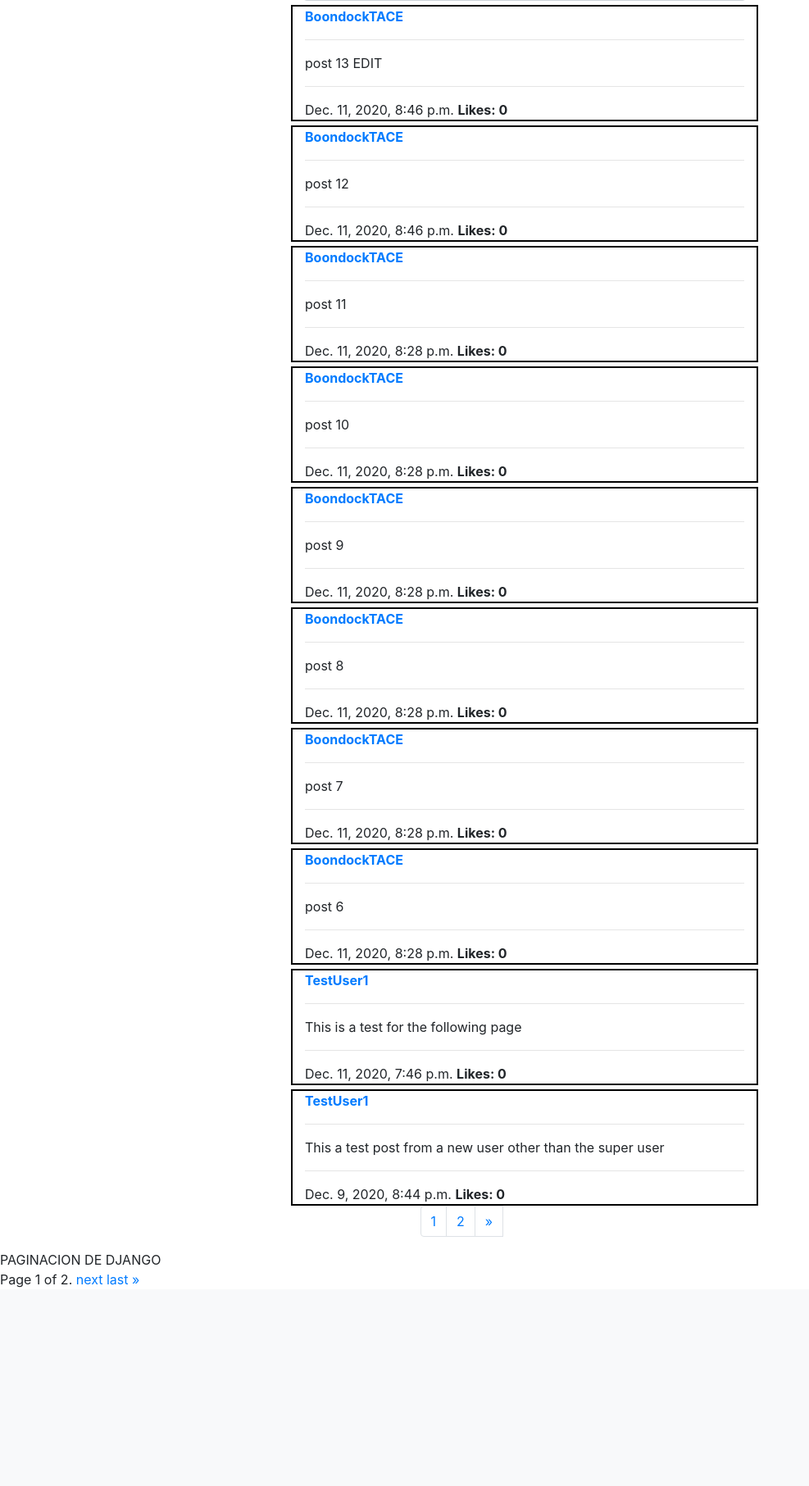
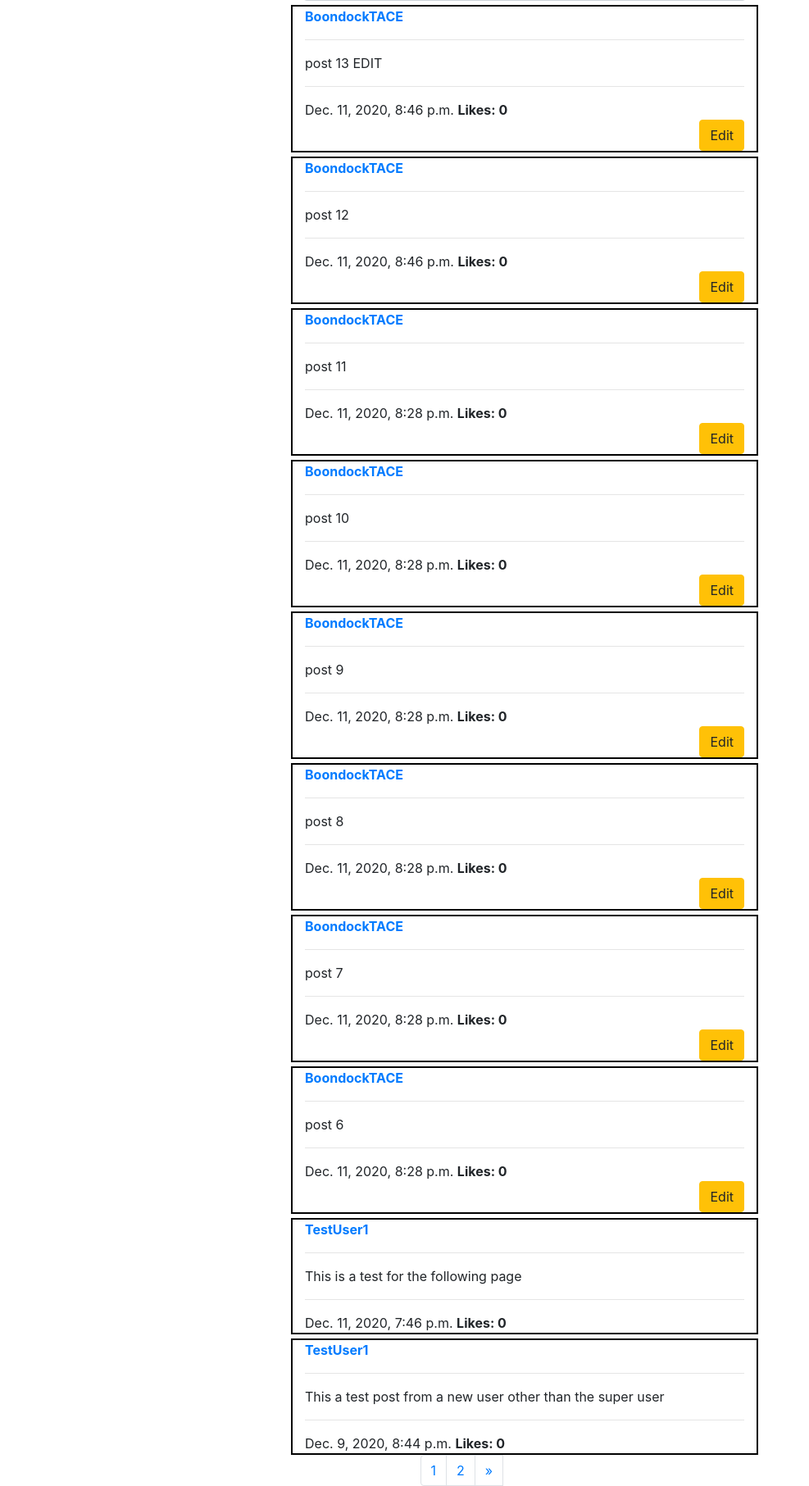
Before and after one commit to Boondock19/Boondock19--Project4-Network-HavardCourse, a Django app: page / in a window 1280 px wide. Shown: the part 243-2056 px from the top of the page at 82% size, without its empty margins (0-987 px from the left). Before the commit the page ends 1814 px from the top, so only its background shows below. Run offline with Django 3.2, Linux system fonts and the light colour scheme; a user stored in the database is signed in; data comes from the database, SQL or seed files in the repository; both versions use the stored data as it was after the commit; some libraries are stand-ins or nearby versions.

Commit message:
Decimo Primer commit edit function

```diff
--- /dev/null
+++ b/project4/network/static/network/EditPost.js
@@ -0,0 +1,40 @@
+document.addEventListener("DOMContentLoaded", function () {
+    edit=document.querySelectorAll(".EditPost")
+    console.log("Cargo el script")
+    console.log(edit)
+    edit.forEach((element) => {
+        element.addEventListener("click", function () {
+        GetPost=element.getAttribute("data-post_id");
+        EditPostBtn=document.querySelector(`#editpost-${  GetPost }`);
+        console.log(GetPost)
+        if (EditPostBtn.textContent == "Edit"){
+
+            Contend_of_Post=document.querySelector(`#p_text_contend_${  GetPost }`)
+            Texarea_of_Post=document.querySelector(`#texarea_text_contend_${  GetPost }`)
+            Contend_of_Post.style.diplay="none";
+            Texarea_of_Post.style.display="block";
+            EditPostBtn.textContent="Save"
+            EditPostBtn.setAttribute("class","btn btn-success SavePost")
+        } else if (EditPostBtn.textContent == "Save") {
+            EditPost(GetPost,Texarea_of_Post.value)
+            EditPostBtn.textContent="Edit"
+            EditPostBtn.setAttribute("class","btn btn-warning EditPost")
+           }
+        })
+    })
+})
+
+function EditPost(id,content) {
+    form= new FormData();
+    form.append("id",id);
+    form.append("content",content);
+    fetch("/EditPost/",{
+        method:"POST",
+        body:form,
+    }).then((res) =>{
+        document.querySelector(`#p_text_contend_${id}`).textContent=content
+        document.querySelector(`#p_text_contend_${id}`).style.display="block"
+        document.querySelector(`#texarea_text_contend_${id}`).style.display="none"
+        document.querySelector(`#texarea_text_contend_${id}`).value =content.trim();
+    })
+}
--- a/project4/network/templates/network/index.html
+++ b/project4/network/templates/network/index.html
@@ -1,5 +1,5 @@
 {% extends "network/layout.html" %}
-
+{% load static %}
 {% block body %}
     {% if user.is_authenticated %}
 
@@ -21,6 +21,30 @@
     {% endif %}
 
     {% for post in page_obj %}
+        {% if request.user.id == post.user.id %}
+            <div class="container">
+                <div class="row h-100 justify-content-center aling-items-center">
+                    <div class="Post col-sm-6" id="post-{{ post.id }}">
+                        <div id="user-{{post.user.id}}">
+                            <strong><a href="{% url 'Profile' post.user.id %}">{{post.user.username}}</a></strong>
+                            <hr>
+                            <div id="text-Contend">
+                                <p id="p_text_contend_{{ post.id }}">{{post.Contend}}</p>
+                                <textarea  style="display: none;" id="texarea_text_contend_{{ post.id }}" cols="50" rows="5">{{post.Contend}}</textarea>
+                            </div>
+                            <div class="Post-Date-Span" id="Post-time">
+                            <hr>
+                                {{post.Date}} <span class="font-weight-bold ">Likes: 0</span>
+                            </div>
+                            <div class="text-right">
+                                <button type="submit" id="editpost-{{ post.id }}" class="btn btn-warning EditPost" data-post_id="{{ post.id }}">Edit</button>
+                                <button style="display: none;" type="submit" id="savepost-{{ post.id }}" class="btn btn-warning SavePost" data-post_id="{{ post.id }}">Save</button>
+                            </div>
+                        </div>
+                    </div>
+                </div>
+            </div>
+        {% else %}
             <div class="container">
                 <div class="row h-100 justify-content-center aling-items-center">
                     <div class="Post col-sm-6" id="post-{{ post.id }}">
@@ -38,8 +62,7 @@
                     </div>
                 </div>
             </div>
-
-
+        {% endif %}
 
     {% endfor %}
 
@@ -63,22 +86,8 @@
         </div>
     </div>
 
-    PAGINACION DE DJANGO
-    <div class="pagination">
-        <span class="step-links">
-            {% if page_obj.has_previous %}
-                <a href="?page=1">&laquo; first</a>
-                <a href="?page={{ page_obj.previous_page_number }}">previous</a>
-            {% endif %}
+{% endblock %}
 
-            <span class="current">
-                Page {{ page_obj.number }} of {{ page_obj.paginator.num_pages }}.
-            </span>
-
-            {% if page_obj.has_next %}
-                <a href="?page={{ page_obj.next_page_number }}">next</a>
-                <a href="?page={{ page_obj.paginator.num_pages }}">last &raquo;</a>
-            {% endif %}
-        </span>
-    </div>
+{% block script %}
+    <script src="{% static 'network/EditPost.js' %}" ></script>
 {% endblock %}
--- a/project4/network/urls.py
+++ b/project4/network/urls.py
@@ -9,5 +9,6 @@ urlpatterns = [
     path("logout", views.logout_view, name="logout"),
     path("register", views.register, name="register"),
     path("Profile/<int:user_id>",views.ProfilePage,name="Profile"),
-    path("Following", views.FollowingPage, name="FollowingPage")
+    path("Following", views.FollowingPage, name="FollowingPage"),
+    path("EditPost/",views.EditPost)
 ]
--- a/project4/network/views.py
+++ b/project4/network/views.py
@@ -83,19 +83,17 @@ def register(request):
     else:
         return render(request, "network/register.html")
 
-def AddPost(request):
+@csrf_exempt
+def EditPost(request):
 
     if request.method== "POST":
-        userPosting=User.username
-        NewPost=Post()
-        NewPost.user=userPosting
-        NewPost.contend=request.POST["NewPost"]
-        NewPost.save()
-        return HttpResponseRedirect(reverse("index"))
-
-    else :
-        posts=Post.objects.all()
-        return render(request,"network/index.hmtl")
+        Post_id=request.POST.get("id")
+        NewContend=request.POST.get('content')
+        Post_target=Post.objects.get(id=Post_id)
+        Post_target.Contend=NewContend
+        # REMEMBER THAT .strip() works for white space in content
+        Post_target.save()
+        return JsonResponse({}, status=201)
 
 @csrf_exempt
 def ProfilePage(request,user_id):
```
Also changed, not shown: project4/db.sqlite3. Lines whose indentation alone changed are shown as unchanged.
